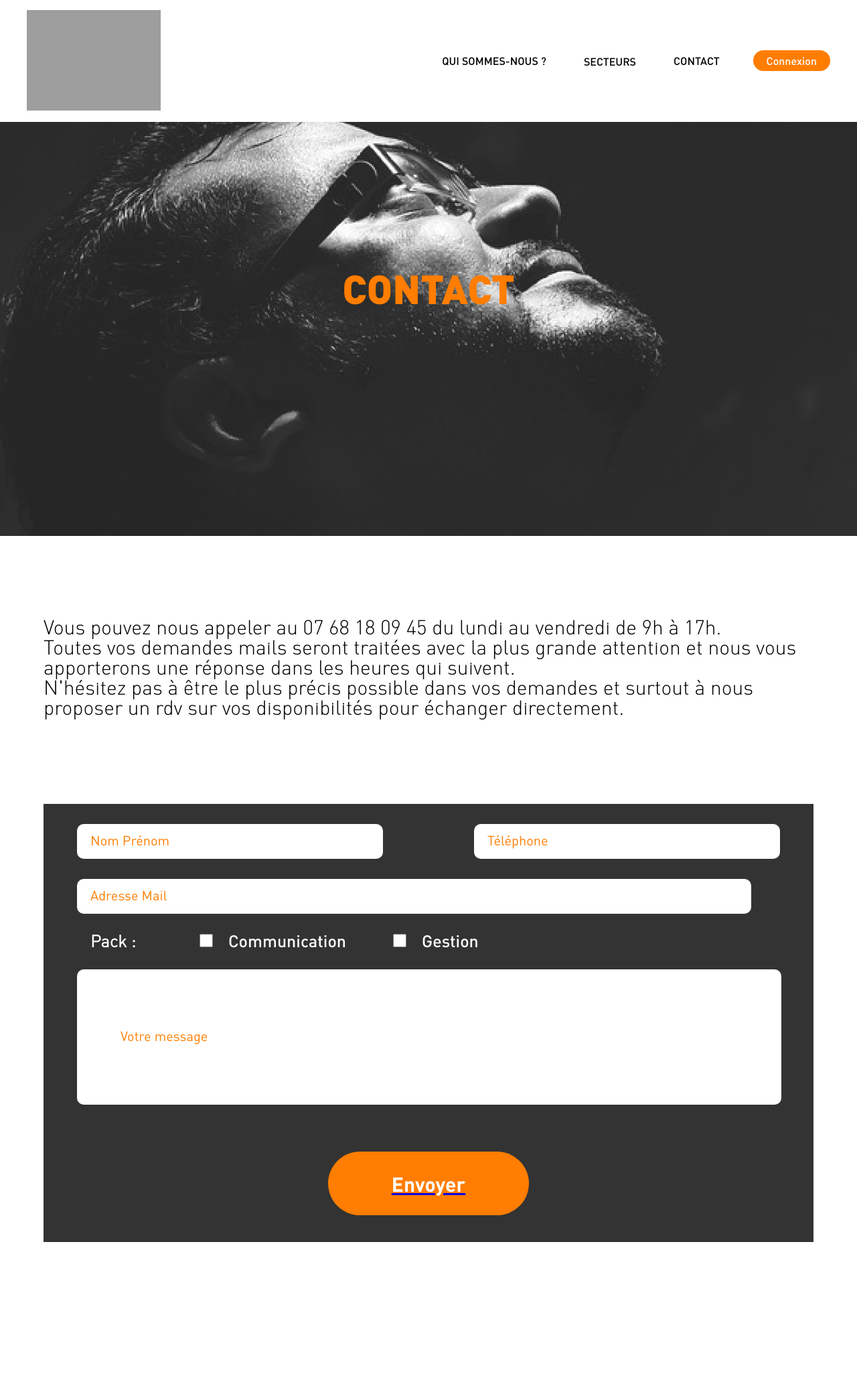
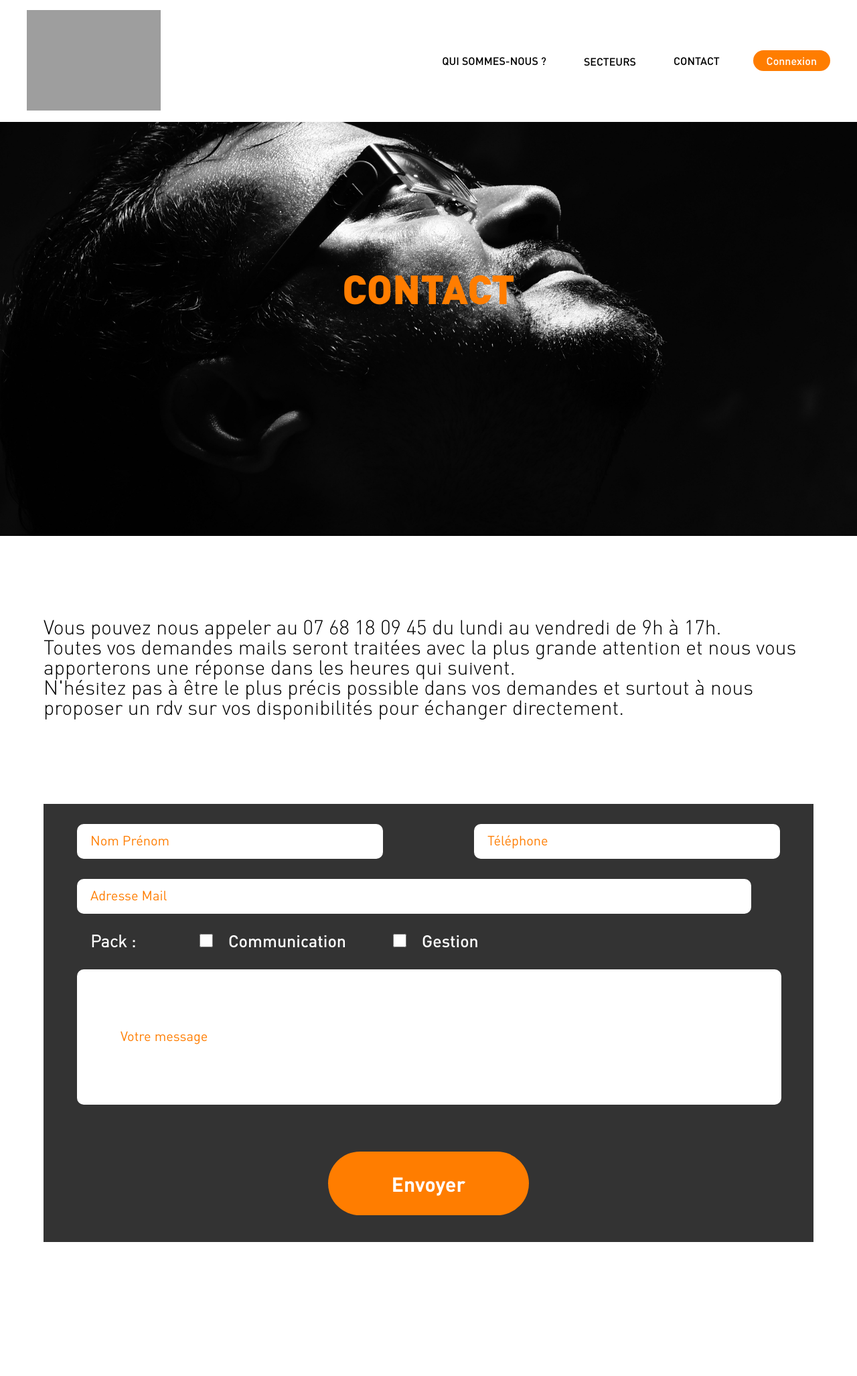
Before and after one commit to barberob/RopeUp, a PHP site: page /html/contact.php in a window 1280 px wide. Shown: the top 2054 px of the page at 67% size. Run offline with PHP 8.4, Linux system fonts and the light colour scheme; some libraries are stand-ins or nearby versions; grey boxes are pictures that could not be loaded.

Commit message:
Petits changements

```diff
--- a/css/contact.css
+++ b/css/contact.css
@@ -38,6 +38,11 @@ form input
 	padding-left: 20px;
 	font-family: 'DINPro_Regular';
 	color: #FF7D00,
+}
+
+form a
+{
+	text-decoration: none;
 }
 
 form div:first-of-type
--- a/css/header_contact.css
+++ b/css/header_contact.css
@@ -1,7 +1,7 @@
 header
 {
 	letter-spacing: 0.01px;
-	background-image: url(../images/homme_noir_et_blanc.png);
+	background-image: url(../images/homme_noir_et_blanc.jpg);
 	background-size: cover;
 }
 
```
Also changed, not shown: images/homme_noir_et_blanc.jpg (added), images/homme_noir_et_blanc.png (deleted), 1 other file.
